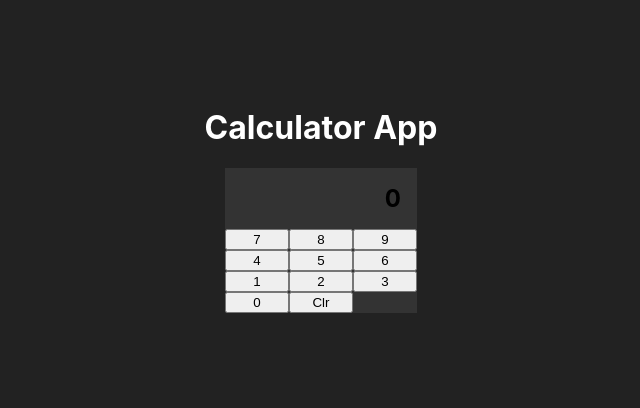
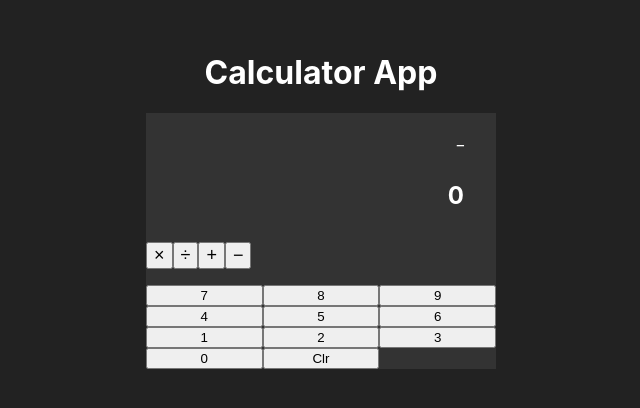
Before and after one commit to AlexLLKong/calculator-app, a React (Create React App) app: page / in a window 1280 px wide. Shown: the part 200-608 px from the top of the page, without its empty margins (319-959 px from the left). Built offline with nearby package versions, Linux system fonts and the light colour scheme.

Commit message:
Add buttons for basic arithmetic
- added components to display the current expression
- added Mathjs to evaluate expressions from strings
- added * / + - operators

[Ticket: 004]

```diff
--- a/package.json
+++ b/package.json
@@ -6,6 +6,7 @@
     "@testing-library/jest-dom": "^5.11.5",
     "@testing-library/react": "^11.1.0",
     "@testing-library/user-event": "^12.1.10",
+    "mathjs": "^7.5.1",
     "react": "^17.0.1",
     "react-dom": "^17.0.1",
     "react-scripts": "4.0.0",
--- a/src/App.css
+++ b/src/App.css
@@ -28,7 +28,6 @@
 .calculator-container {
 	background-color: var(--light-dark);
 	display: grid;
-	width: 12rem;
 }
 
 .numpad-container {
@@ -36,8 +35,32 @@
 	grid-template-columns: 1fr 1fr 1fr;
 	grid-template-rows: 1fr 1fr 1fr 1fr;
 }
-
-.calculator-output {
-	text-align: right;
+.display {
+	width: 350px;
+}
+.output {
 	margin: 1rem;
 }
+.output h2 {
+	text-align: right;
+	margin: 0 1rem 1rem 1rem;
+	color: var(--light);
+}
+.expression {
+	overflow: auto;
+	margin: 0 1rem;
+}
+.expression p {
+	text-align: right;
+	margin-right: 1rem;
+	color: var(--light);
+}
+.operators {
+	display: flex;
+	flex-wrap: wrap;
+	width: 17rem;
+	margin: 1rem 0;
+}
+.operators button {
+	font-size: large;
+}
--- /dev/null
+++ b/src/Components/Display.js
@@ -0,0 +1,19 @@
+import React from 'react'
+import Expression from './Expression'
+import Output from './Output'
+export default function Display(props) {
+	return (
+		<div className="display">
+			<Expression
+				value={{
+					expression: props.value.expression,
+				}}
+			/>
+			<Output
+				value={{
+					outputString: props.value.outputString,
+				}}
+			/>
+		</div>
+	)
+}
--- /dev/null
+++ b/src/Components/Expression.js
@@ -0,0 +1,9 @@
+import React from 'react'
+
+export default function Expressions(props) {
+	return (
+		<div className="expression">
+			<p>{props.value.expression}</p>
+		</div>
+	)
+}
--- /dev/null
+++ b/src/Components/OperatorButton.js
@@ -0,0 +1,20 @@
+import React from 'react'
+
+const opDictionary = {
+	'*': '\u00D7',
+	'/': '\u00F7',
+	'+': '+',
+	'-': '\u2212',
+}
+export default function OperatorButton(props) {
+	return (
+		<button
+			onClick={e => {
+				e.preventDefault()
+				props.value.handlers.operatorClick(props.value.op)
+			}}
+		>
+			{opDictionary[props.value.op]}
+		</button>
+	)
+}
--- /dev/null
+++ b/src/Components/Operators.js
@@ -0,0 +1,25 @@
+import React from 'react'
+import OperatorButton from './OperatorButton'
+
+function generateOperators(props) {
+	const ops = ['*', '/', '+', '-']
+	const retArr = []
+	for (let i = 0; i < 4; i++) {
+		retArr.push(
+			<OperatorButton
+				key={ops[i]}
+				value={{
+					handlers: {
+						operatorClick: props.value.handlers.operatorClick,
+					},
+					op: ops[i],
+				}}
+			/>
+		)
+	}
+	return retArr
+}
+
+export default function Operators(props) {
+	return <div className="operators">{generateOperators(props)}</div>
+}
--- a/src/Components/Output.js
+++ b/src/Components/Output.js
@@ -2,10 +2,8 @@ import React from 'react'
 
 export default function Output(props) {
 	return (
-		<div>
-			<h2 id="calculatorOutput" className="calculator-output">
-				{props.value.outputString}
-			</h2>
+		<div className="output">
+			<h2 id="calculatorOutput">{props.value.outputString}</h2>
 		</div>
 	)
 }
--- a/src/Containers/CalculatorContainer.js
+++ b/src/Containers/CalculatorContainer.js
@@ -1,27 +1,55 @@
-import React, { useState } from 'react'
-import Output from '../Components/Output'
+import React, { useState, useEffect } from 'react'
 import Numpad from '../Components/Numpad'
-
+import Operators from '../Components/Operators'
+import Display from '../Components/Display'
+const math = require('mathjs')
 export default function CalculatorContainer() {
 	// Event Handlers
 	function HandleNumpadButtonClick(value) {
-		if (output.length < 10)
-			setOutput(
-				(output =
-					`${output}` === '0' ? `${value}` : `${output}${value}`)
-			)
+		setExpression(
+			(expression =
+				expression === '_'
+					? `${value}`
+					: (expression = `${expression}${value}`))
+		)
+	}
+	function HandleOperatorClick(op) {
+		const ops = ['*', '/', '+', '-']
+		if (expression === '_') return
+		else if (expression.length > 0)
+			if (!ops.includes(expression[expression.length - 1]))
+				setExpression((expression = `${expression}${op}`))
 	}
 	function HandleClearButtonClick() {
 		setOutput('0')
+		setExpression('_')
 	}
 
 	let [output, setOutput] = useState('0')
+	let [expression, setExpression] = useState('_')
 
+	useEffect(() => {
+		try {
+			let result = math.evaluate(expression)
+			if (result === undefined) result = '0'
+			setOutput(output => {
+				return result
+			})
+		} catch (err) {}
+	}, [expression])
 	return (
 		<div className="calculator-container">
-			<Output
+			<Display
 				value={{
+					expression: expression,
 					outputString: output,
+				}}
+			/>
+			<Operators
+				value={{
+					handlers: {
+						operatorClick: HandleOperatorClick,
+					},
 				}}
 			/>
 			<Numpad
```
Also changed, not shown: 1 other file (tests, documents, lock files or other folders).
